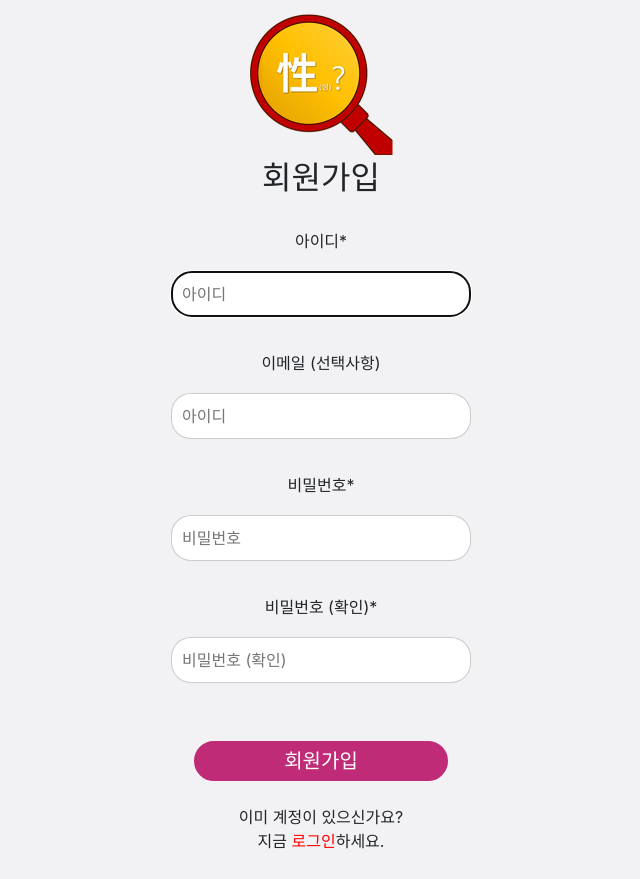
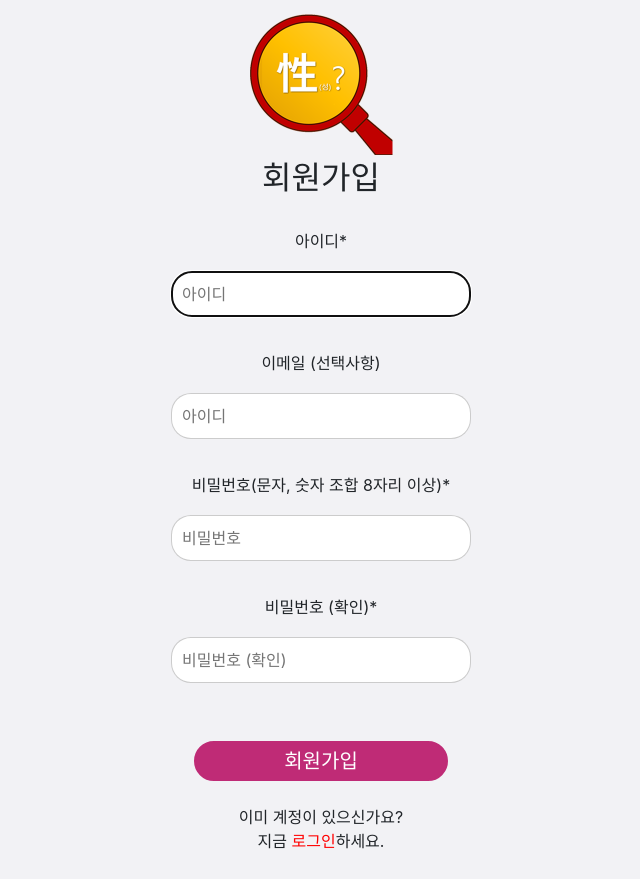
Before and after one commit to mihyeo/wondering_seong, a Django app: page /accounts/signup/ in a window 1280 px wide. Shown: the part 65-944 px from the top of the page, without its empty margins (319-959 px from the left). Run offline with Django 3.2, Linux system fonts and the light colour scheme; some libraries are stand-ins or nearby versions.

Commit message:
add 문구

```diff
--- a/templates/account/signup.html
+++ b/templates/account/signup.html
@@ -36,7 +36,7 @@
   <input type="email" name="email" placeholder="아이디" autofocus="autofocus" maxlength="150" class="textinput textInput" id="id_email"><br><br>
 
   <label for="id_password1" class="control-label requiredField">
-    비밀번호<span class="asteriskField">*</span>
+    비밀번호(문자, 숫자 조합 8자리 이상)<span class="asteriskField">*</span>
   </label><br>
   <input type="password" name="password1" placeholder="비밀번호" class="textinput textInput" id="id_password1" required><br><br>
 
```
